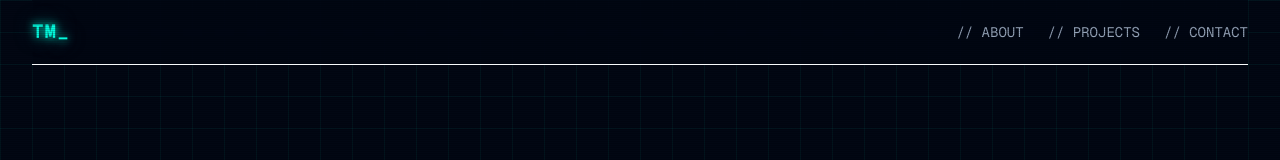
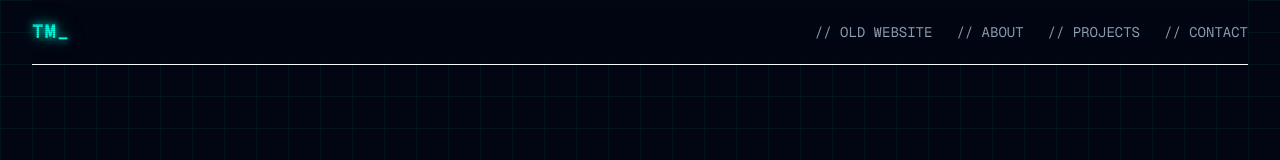
Before and after one commit to Kyluuuu/Website, a React (Vite) app: page / in a window 1280 px wide. Shown: the top 160 px of the page. Built offline with nearby package versions, Linux system fonts and the light colour scheme.

Commit message:
added old website

```diff
--- a/src/components/header.tsx
+++ b/src/components/header.tsx
@@ -8,6 +8,9 @@ export const Header = () => {
         </a>
         <div className="flex items-center gap-4">
           <nav className="hidden md:flex items-center space-x-6 text-sm font-medium font-mono">
+            <a href="https://kyluuuu.github.io/WebsitePortfolio/" className="transition-colors hover:text-primary text-muted-foreground uppercase">
+              // Old Website
+            </a>
             <a href="#about" className="transition-colors hover:text-primary text-muted-foreground uppercase">
               // About
             </a>
```
